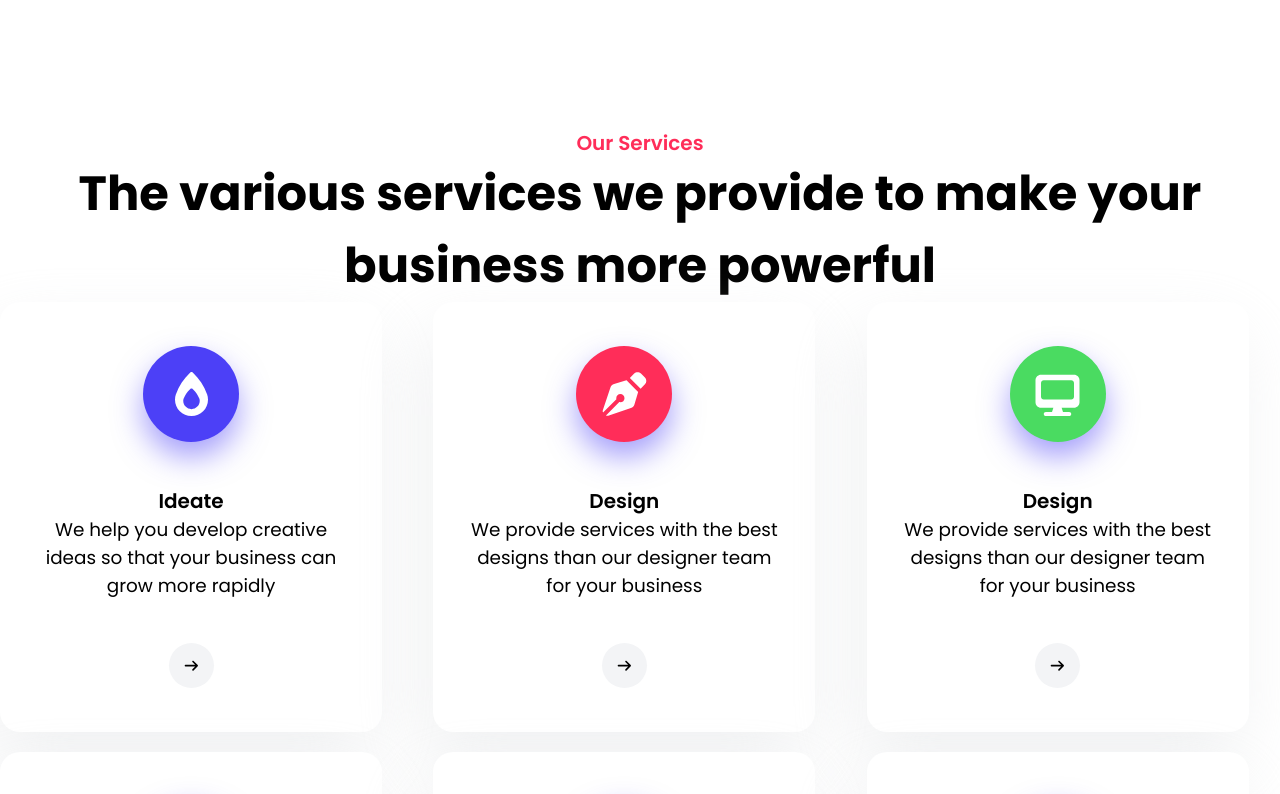
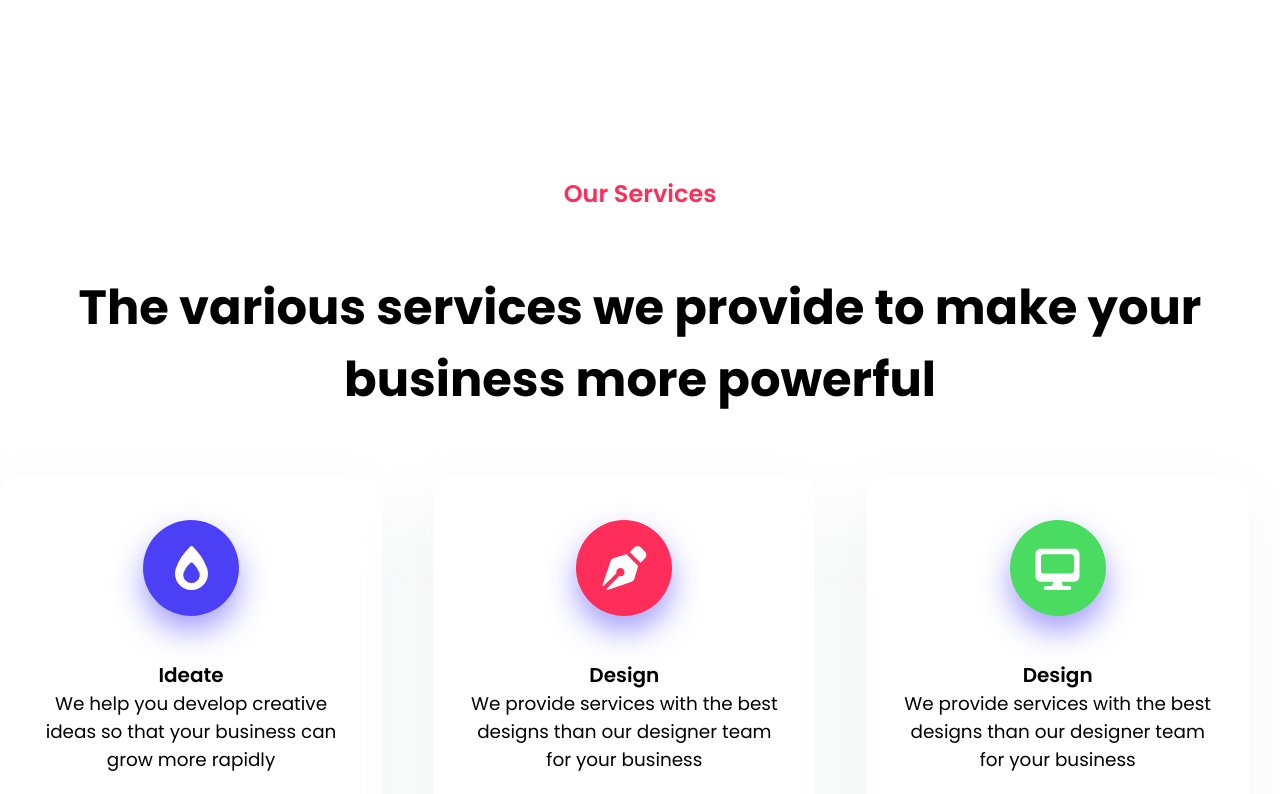
Before and after one commit to Nur-Nayeem/Creative-agency-website-design, a React (Vite) app: page / in a window 1280 px wide. Shown: the part 900-1694 px from the top of the page. Built offline with nearby package versions, Linux system fonts and the light colour scheme.

Commit message:
fix some issues

```diff
--- a/src/css/ourServices.css
+++ b/src/css/ourServices.css
@@ -1,16 +1,18 @@
 .services-container {
+    margin-top: 96px;
     text-align: center;
 }
 
 .section-title {
     color: var(--color-tertiary-3);
-    font-size: 1.25rem;
+    font-size: 1.5rem;
     font-weight: 600;
 }
 
 .sub-title {
     font-size: 3rem;
     font-weight: 700;
+    margin: 60px 0;
 }
 
 .card-container {
```
